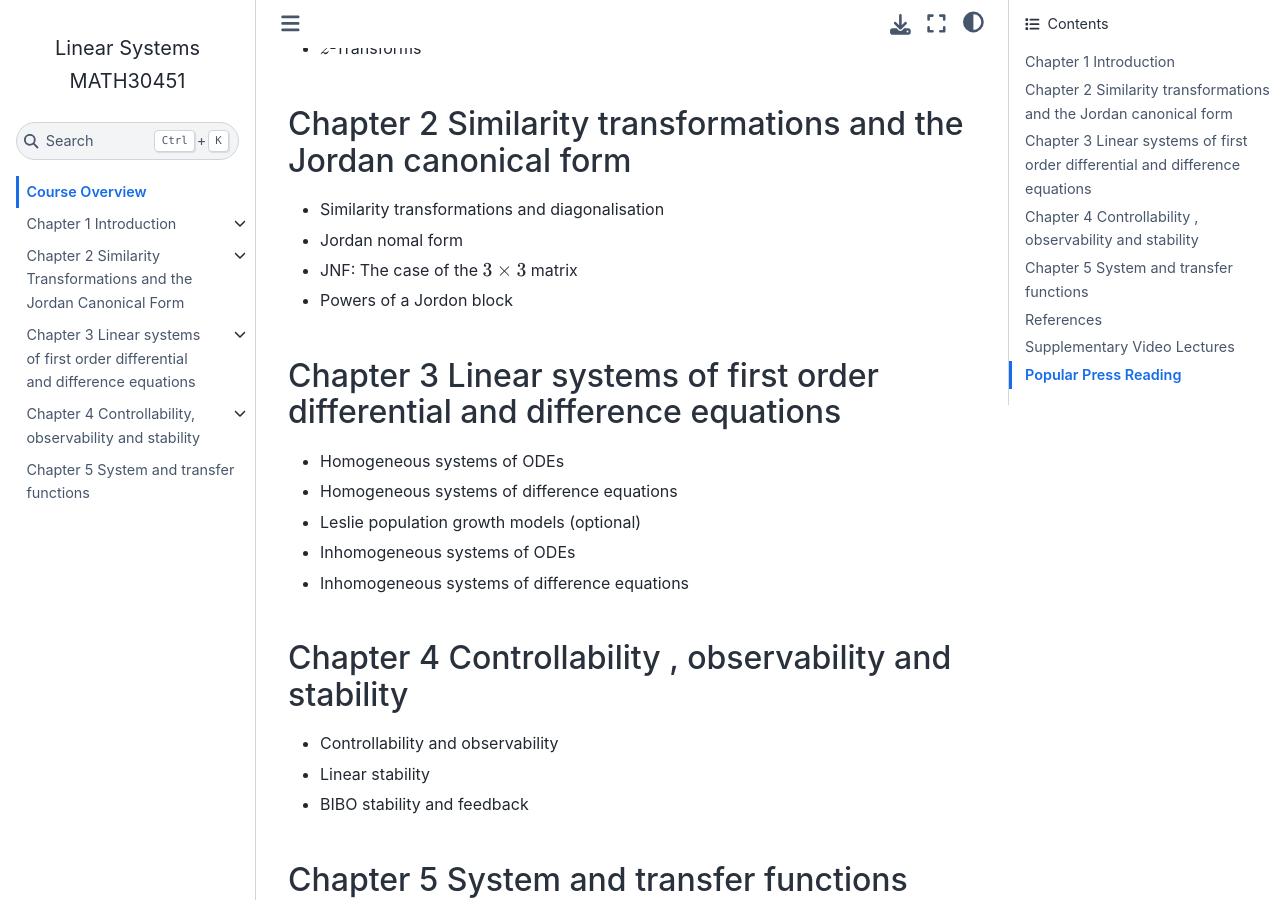
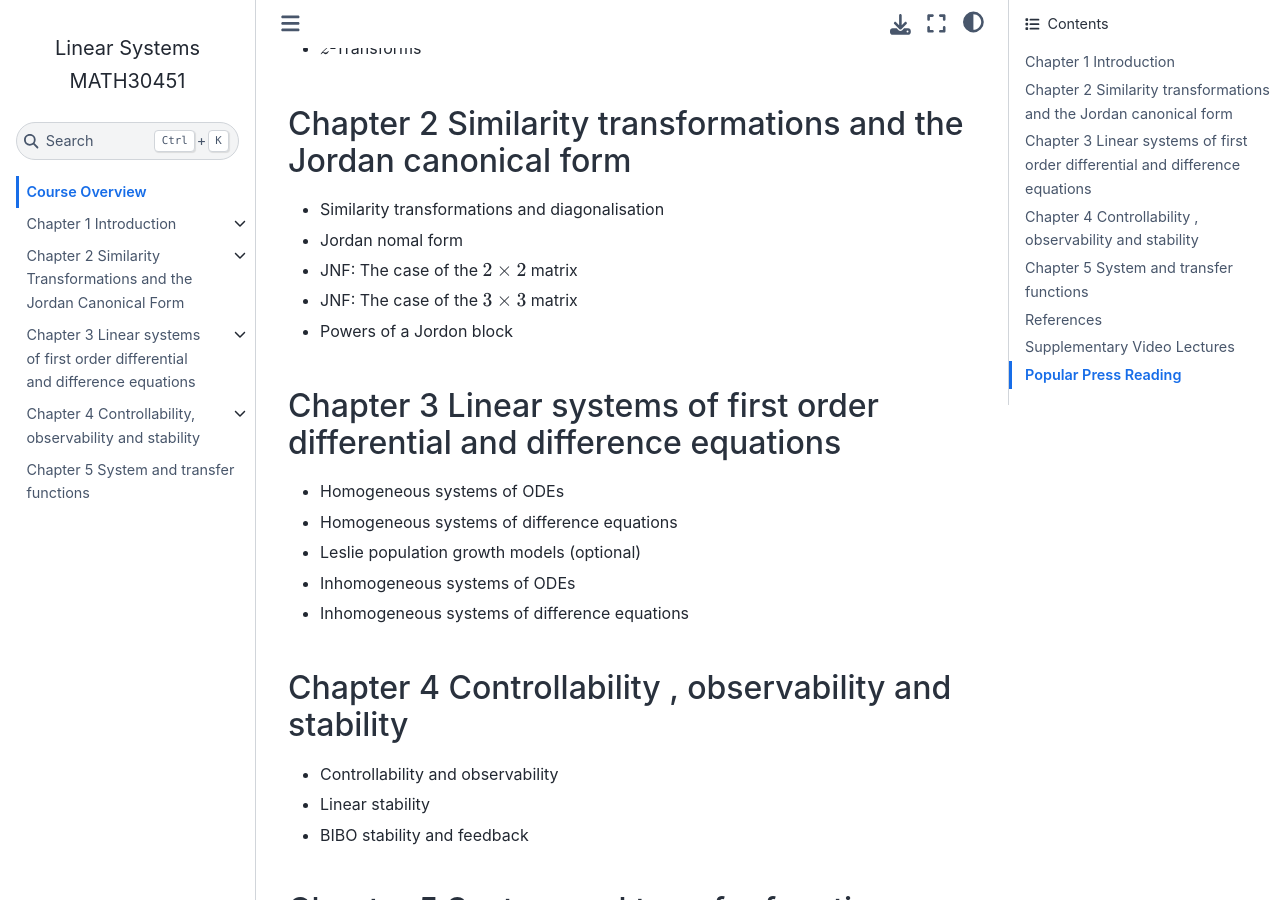
Before and after one commit to jjcrofts77/Linear-Systems-MATH30451, a Jupyter Book: the page built from intro.md, in a window 1280 px wide and 900 px high, scrolled down 341 px. Built offline with Jupyter Book 1.0.4 settings and Sphinx 7.4.7 and the Sphinx Book theme 1.1.4, drawn with Linux system fonts in a browser that asks for light colours; pages that are not in the unit, such as notebooks, are missing from menus.

Commit message:
Update intro.md

```diff
--- a/intro.md
+++ b/intro.md
@@ -12,6 +12,7 @@ This Jupyterbook provides the course notes for the third year module Linear Syst
 ### Chapter 2 Similarity transformations and the Jordan canonical form
    - Similarity transformations and diagonalisation
    - Jordan nomal form
+   - JNF: The case of the $2 \times 2$ matrix
    - JNF: The case of the $3 \times 3$ matrix
    - Powers of a Jordon block
 
```
